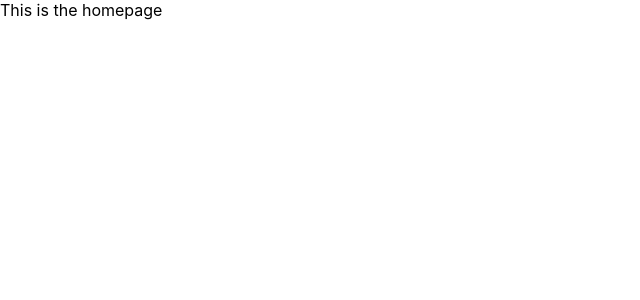
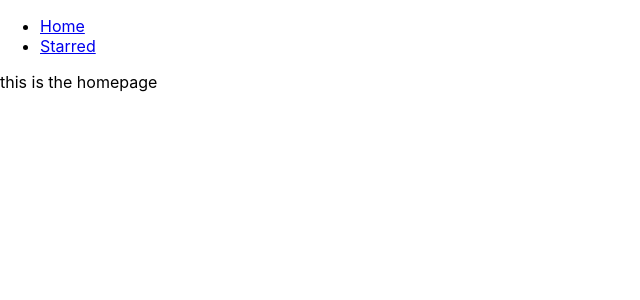
Before and after one commit to NeilanshTriesToCode/box-office, a React (Create React App) app: page / in a window 1280 px wide. Shown: the top 300 px of the page, without its empty margins (0-640 px from the left). Built offline with nearby package versions, Linux system fonts and the light colour scheme.

Commit message:
added nav bar and created page components

```diff
--- a/src/App.js
+++ b/src/App.js
@@ -1,19 +1,29 @@
 import React from 'react';
 import { Switch, Route } from 'react-router-dom';
 
+import Navs from './components/Navs';
+import Home from './pageComponents/Home';
+import Starred from './pageComponents/Starred';
+
 function App() {
   return (
+    <div>
+      <Navs />
+
       <Switch>
         <Route exact path="/">
-        This is the homepage
+          <Home />
         </Route>
 
         <Route exact path="/starred">
-        This is starred
+          <Starred />
         </Route>
 
-      <Route>Error 404: Page not found</Route>
+        <Route>
+          <div>Error 404: Page not found</div>
+        </Route>
       </Switch>
+    </div>
   );
 }
 
--- /dev/null
+++ b/src/components/Navs.js
@@ -0,0 +1,25 @@
+// React Component to list down a nav-bar directing to different pages of the app
+import React from 'react';
+import { Link } from 'react-router-dom'; // wrapper around the HTML <a> tag (to use <a> tag in react-router)
+
+// const array to contain link paths
+const LINKS = [
+  { to: '/', linkName: 'Home' },
+  { to: '/starred', linkName: 'Starred' },
+];
+
+const Navs = () => {
+  return (
+    <div>
+      <ul>
+        {LINKS.map(item => (
+          <li key={item.to}>
+            <Link to={item.to}>{item.linkName}</Link>
+          </li>
+        ))}
+      </ul>
+    </div>
+  );
+};
+
+export default Navs;
--- /dev/null
+++ b/src/pageComponents/Home.js
@@ -0,0 +1,8 @@
+// React Component for homepage of the app
+import React from 'react';
+
+const Home = () => {
+  return <div>this is the homepage</div>;
+};
+
+export default Home;
--- /dev/null
+++ b/src/pageComponents/Starred.js
@@ -0,0 +1,8 @@
+// React Component for Starred page of the app
+import React from 'react';
+
+const Starred = () => {
+  return <div>this is Starred</div>;
+};
+
+export default Starred;
```
Lines whose indentation alone changed are shown as unchanged.
